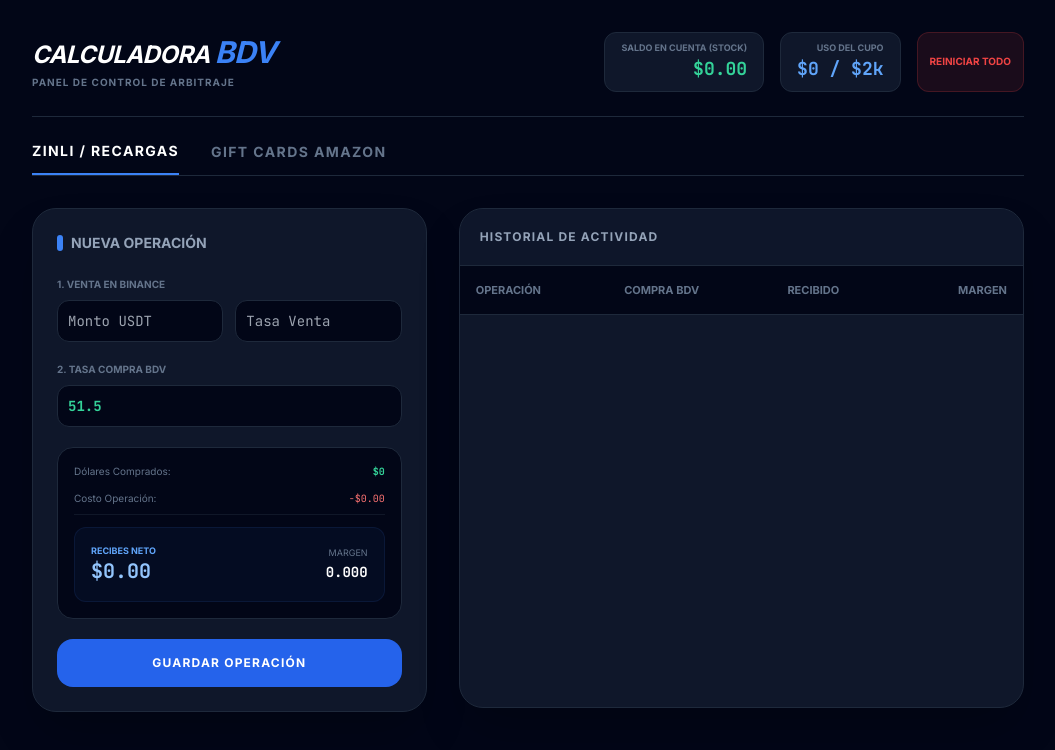
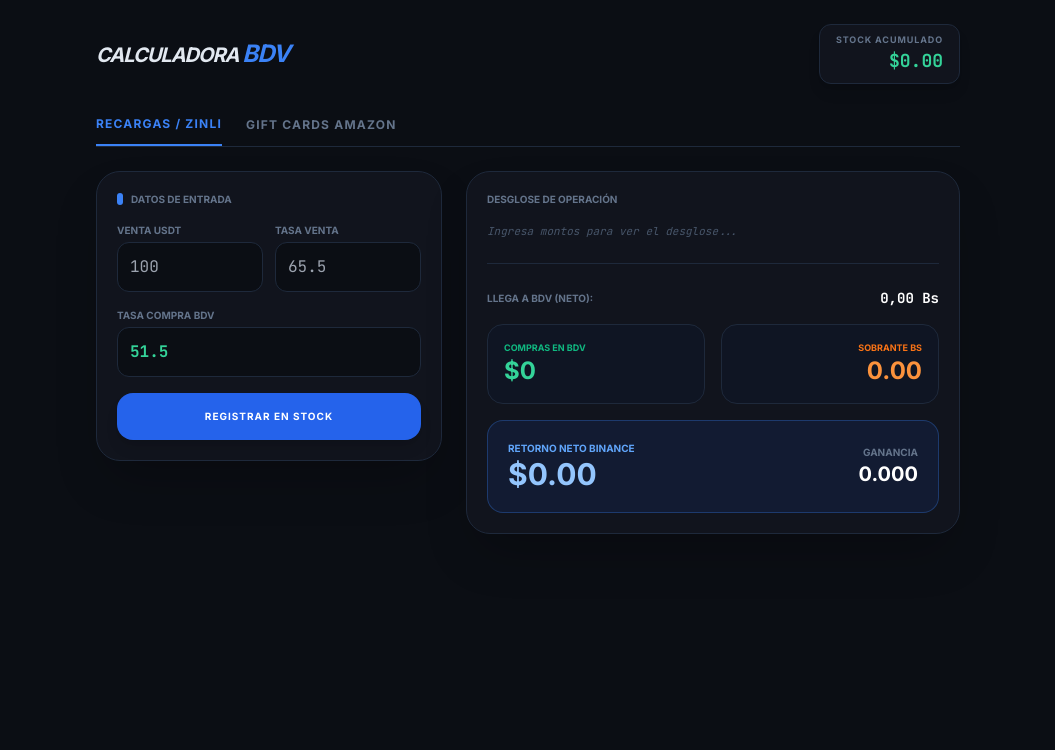
Before and after one commit to mujammadhideki/calculadorabdv, a plain HTML site: page index.html in a window 1280 px wide. Shown: the whole page, without its empty margins (112-1167 px from the left). Drawn offline with nearby package versions, Linux system fonts and the light colour scheme.

Commit message:
Update index.html

```diff
--- a/index.html
+++ b/index.html
@@ -3,117 +3,109 @@
 <head>
     <meta charset="UTF-8">
     <meta name="viewport" content="width=device-width, initial-scale=1.0">
-    <title>Calculadora BDV Pro - GitHub Version</title>
+    <title>Calculadora BDV Pro - Desglose Detallado</title>
     <script src="https://cdn.tailwindcss.com"></script>
     <style>
         @import url('https://fonts.googleapis.com/css2?family=JetBrains+Mono:wght@400;700&family=Inter:wght@400;600;700&display=swap');
-        body { font-family: 'Inter', sans-serif; background-color: #020617; }
+        body { font-family: 'Inter', sans-serif; background-color: #0b0e14; color: #e2e8f0; }
         .mono { font-family: 'JetBrains Mono', monospace; }
-        .tab-active { border-bottom: 2px solid #3b82f6; color: white; }
+        .card-dark { background-color: #11141d; border: 1px solid #1e293b; }
+        .input-dark { background-color: #0b0e14; border: 1px solid #1e293b; color: white; }
+        input, select { font-size: 16px !important; }
+        .tab-active { border-bottom: 2px solid #3b82f6; color: #3b82f6; }
     </style>
 </head>
-<body class="text-slate-200 min-h-screen pb-20">
+<body class="min-h-screen pb-10">
 
-    <div class="max-w-5xl mx-auto px-4 py-8">
-        <!-- Encabezado Principal -->
-        <div class="flex flex-col md:flex-row justify-between items-start md:items-center mb-6 gap-4 border-b border-slate-800 pb-6">
-            <div>
-                <h1 class="text-2xl font-bold text-white tracking-tight italic">CALCULADORA <span class="text-blue-500 font-extrabold text-3xl">BDV</span></h1>
-                <p class="text-slate-500 text-[10px] mt-1 uppercase tracking-widest font-bold text-blue-400">Panel de Control de Arbitraje</p>
-            </div>
-            <div class="flex gap-4">
-                <div class="bg-slate-900 border border-slate-800 rounded-xl px-4 py-2 text-right">
-                    <p class="text-[9px] text-slate-500 uppercase font-bold">Saldo en Cuenta (Stock)</p>
-                    <p id="statStock" class="text-lg font-bold mono text-emerald-400">$0.00</p>
-                </div>
-                <div class="bg-slate-900 border border-slate-800 rounded-xl px-4 py-2 text-right">
-                    <p class="text-[9px] text-slate-500 uppercase font-bold">Uso del Cupo</p>
-                    <p id="statLimite" class="text-lg font-bold mono text-blue-400">$0 / $2k</p>
-                </div>
-                <button onclick="resetGeneral()" class="bg-red-500/10 hover:bg-red-500/20 text-red-500 text-[10px] font-bold px-3 rounded-xl border border-red-500/20 transition-all uppercase">Reiniciar Todo</button>
+    <div class="max-w-4xl mx-auto px-4 py-6">
+        <!-- Header -->
+        <div class="flex justify-between items-center mb-8">
+            <h1 class="text-xl font-bold tracking-tighter italic uppercase">Calculadora <span class="text-blue-500 font-extrabold text-2xl">BDV</span></h1>
+            <div class="card-dark rounded-xl px-4 py-2 text-right shadow-lg">
+                <p class="text-[9px] text-slate-500 uppercase font-bold tracking-widest">Stock Acumulado</p>
+                <p id="statStock" class="text-lg font-bold mono text-emerald-400">$0.00</p>
             </div>
         </div>
 
-        <!-- Navegación de Modos -->
-        <div class="flex gap-8 mb-8 border-b border-slate-800">
-            <button onclick="setTab('zinli')" id="tabZinli" class="pb-3 text-sm font-bold uppercase tracking-widest transition-all tab-active">Zinli / Recargas</button>
-            <button onclick="setTab('giftcard')" id="tabGift" class="pb-3 text-sm font-bold uppercase tracking-widest text-slate-500 hover:text-slate-300 transition-all">Gift Cards Amazon</button>
+        <!-- Pestañas -->
+        <div class="flex gap-6 mb-6 border-b border-slate-800">
+            <button onclick="setTab('zinli')" id="tabZinli" class="pb-3 text-xs font-bold uppercase tracking-widest transition-all tab-active">Recargas / Zinli</button>
+            <button onclick="setTab('giftcard')" id="tabGift" class="pb-3 text-xs font-bold uppercase tracking-widest text-slate-500 hover:text-slate-300 transition-all">Gift Cards Amazon</button>
         </div>
 
-        <div class="grid grid-cols-1 lg:grid-cols-12 gap-8">
-            <!-- Formulario de Entrada -->
+        <div class="grid grid-cols-1 lg:grid-cols-12 gap-6">
+            <!-- Columna Izquierda: Entradas -->
             <div class="lg:col-span-5 space-y-4">
-                <div class="bg-slate-900 border border-slate-800 rounded-3xl p-6 shadow-2xl">
-                    <h2 class="text-sm font-bold text-slate-400 uppercase mb-6 flex items-center gap-2">
-                        <span class="w-1.5 h-4 bg-blue-500 rounded-full"></span> Nueva Operación
+                <div class="card-dark rounded-3xl p-5 shadow-2xl">
+                    <h2 class="text-[10px] font-bold text-slate-500 uppercase mb-4 flex items-center gap-2">
+                        <span class="w-1.5 h-3 bg-blue-500 rounded-full"></span> Datos de Entrada
                     </h2>
 
-                    <div class="space-y-5">
-                        <div class="space-y-2">
-                            <label class="block text-[10px] font-bold text-slate-500 uppercase">1. Venta en Binance</label>
-                            <div class="flex gap-3">
-                                <input type="number" id="inUsdt" oninput="calc()" placeholder="Monto USDT" class="w-full bg-slate-950 border border-slate-800 p-2.5 rounded-xl outline-none focus:border-blue-500 transition-all mono text-sm">
-                                <input type="number" id="inTasaV" oninput="calc()" placeholder="Tasa Venta" class="w-full bg-slate-950 border border-slate-800 p-2.5 rounded-xl outline-none focus:border-blue-500 transition-all mono text-sm">
+                    <div class="space-y-4">
+                        <div class="grid grid-cols-2 gap-3">
+                            <div class="space-y-1">
+                                <label class="block text-[10px] font-bold text-slate-500 uppercase">Venta USDT</label>
+                                <input type="number" id="inUsdt" oninput="calc()" placeholder="100" class="w-full input-dark p-3 rounded-xl outline-none focus:border-blue-500 mono">
+                            </div>
+                            <div class="space-y-1">
+                                <label class="block text-[10px] font-bold text-slate-500 uppercase">Tasa Venta</label>
+                                <input type="number" id="inTasaV" oninput="calc()" placeholder="65.5" class="w-full input-dark p-3 rounded-xl outline-none focus:border-blue-500 mono">
                             </div>
                         </div>
 
-                        <div class="space-y-2">
-                            <label class="block text-[10px] font-bold text-slate-500 uppercase">2. Tasa Compra BDV</label>
-                            <input type="number" id="inTasaC" oninput="calc()" value="51.5" class="w-full bg-slate-950 border border-slate-800 p-2.5 rounded-xl outline-none focus:border-emerald-500 transition-all mono text-sm text-emerald-400 font-bold">
+                        <div class="space-y-1">
+                            <label class="block text-[10px] font-bold text-slate-500 uppercase">Tasa Compra BDV</label>
+                            <input type="number" id="inTasaC" oninput="calc()" value="51.5" class="w-full input-dark p-3 rounded-xl outline-none focus:border-emerald-500 text-emerald-400 font-bold mono">
                         </div>
 
-                        <div id="giftSelectorBox" class="hidden space-y-2">
-                            <label class="block text-[10px] font-bold text-slate-500 uppercase">3. Selección de Tarjeta</label>
-                            <select id="inGiftCard" onchange="calc()" class="w-full bg-slate-950 border border-slate-800 p-2.5 rounded-xl outline-none focus:border-purple-500 transition-all mono text-xs text-purple-400"></select>
+                        <div id="giftSelectorBox" class="hidden space-y-1">
+                            <label class="block text-[10px] font-bold text-slate-500 uppercase">Seleccionar Gift Card</label>
+                            <select id="inGiftCard" onchange="calc()" class="w-full input-dark p-3 rounded-xl outline-none focus:border-purple-500 text-purple-400 mono text-xs"></select>
                         </div>
 
-                        <!-- Resultados en Tiempo Real -->
-                        <div class="bg-slate-950 rounded-2xl p-4 border border-slate-800 space-y-3">
-                            <div class="flex justify-between text-[10px]">
-                                <span class="text-slate-500">Dólares Comprados:</span>
-                                <span id="resDolarComprado" class="mono text-emerald-400 font-bold">$0</span>
-                            </div>
-                            <div class="flex justify-between text-[10px] pb-2 border-b border-slate-800/50">
-                                <span class="text-slate-500">Costo Operación:</span>
-                                <span id="resCostoOp" class="mono text-red-400">-$0.00</span>
-                            </div>
-                            <div class="bg-blue-500/5 p-4 rounded-xl border border-blue-500/10 flex justify-between items-center">
-                                <div>
-                                    <span class="text-[9px] text-blue-400 font-bold uppercase block">Recibes Neto</span>
-                                    <span id="resNetoFinal" class="text-xl font-bold mono text-blue-300">$0.00</span>
-                                </div>
-                                <div class="text-right">
-                                    <span class="text-[9px] text-slate-500 uppercase block">Margen</span>
-                                    <span id="resMargen" class="text-sm font-bold mono text-white">0.000</span>
-                                </div>
-                            </div>
-                        </div>
-
-                        <button id="saveBtn" onclick="saveOp()" class="w-full bg-blue-600 hover:bg-blue-500 text-white font-bold py-4 rounded-2xl transition-all uppercase text-xs tracking-widest">
-                            Guardar Operación
+                        <button onclick="saveOp()" class="w-full bg-blue-600 hover:bg-blue-500 text-white font-bold py-4 rounded-2xl transition-all shadow-lg active:scale-95 uppercase text-[10px] tracking-widest mt-2">
+                            Registrar en Stock
                         </button>
                     </div>
                 </div>
             </div>
 
-            <!-- Historial -->
-            <div class="lg:col-span-7">
-                <div class="bg-slate-900 border border-slate-800 rounded-3xl overflow-hidden shadow-2xl flex flex-col min-h-[500px]">
-                    <div class="p-5 border-b border-slate-800 bg-slate-900/50 flex justify-between items-center">
-                        <h3 class="text-xs font-bold text-slate-400 uppercase tracking-widest">Historial de Actividad</h3>
+            <!-- Columna Derecha: Desglose y Resultados -->
+            <div class="lg:col-span-7 space-y-4">
+                <div class="card-dark rounded-3xl p-5 shadow-2xl">
+                    <h2 class="text-[10px] font-bold text-slate-500 uppercase mb-4">Desglose de Operación</h2>
+
+                    <div id="desglose" class="space-y-3 text-[11px] mono">
+                        <p class="text-slate-600 italic">Ingresa montos para ver el desglose...</p>
                     </div>
-                    <div class="overflow-x-auto">
-                        <table class="w-full text-left text-[11px]">
-                            <thead class="bg-slate-950 text-slate-500 uppercase font-bold border-b border-slate-800">
-                                <tr>
-                                    <th class="p-4">Operación</th>
-                                    <th class="p-4">Compra BDV</th>
-                                    <th class="p-4">Recibido</th>
-                                    <th class="p-4 text-right">Margen</th>
-                                </tr>
-                            </thead>
-                            <tbody id="tableBody" class="divide-y divide-slate-800 mono text-slate-300"></tbody>
-                        </table>
+
+                    <div class="mt-6 pt-6 border-t border-slate-800 space-y-4">
+                        <div class="flex justify-between items-center mb-2">
+                            <span class="text-[10px] text-slate-500 font-bold uppercase">Llega a BDV (Neto):</span>
+                            <span id="resBsNeto" class="text-white font-bold mono text-sm">0,00 Bs</span>
+                        </div>
+
+                        <div class="grid grid-cols-2 gap-4">
+                            <div class="bg-slate-900/50 p-4 rounded-2xl border border-slate-800">
+                                <p class="text-[9px] text-emerald-500 font-bold uppercase">Compras en BDV</p>
+                                <p id="resDolarComprado" class="text-2xl font-bold text-emerald-400">$0</p>
+                            </div>
+                            <div class="bg-slate-900/50 p-4 rounded-2xl border border-slate-800 text-right">
+                                <p class="text-[9px] text-orange-500 font-bold uppercase">Sobrante Bs</p>
+                                <p id="resSobrante" class="text-2xl font-bold text-orange-400">0.00</p>
+                            </div>
+                        </div>
+
+                        <div class="bg-blue-600/10 p-5 rounded-2xl border border-blue-500/30 flex justify-between items-center">
+                            <div>
+                                <p class="text-[10px] text-blue-400 font-bold uppercase">Retorno Neto Binance</p>
+                                <p id="resNetoFinal" class="text-3xl font-bold text-blue-300">$0.00</p>
+                            </div>
+                            <div class="text-right">
+                                <p class="text-[10px] text-slate-500 font-bold uppercase">Ganancia</p>
+                                <p id="resMargen" class="text-xl font-bold text-white">0.000</p>
+                            </div>
+                        </div>
                     </div>
                 </div>
             </div>
@@ -121,26 +113,36 @@
     </div>
 
     <script>
-        // Configuración de Gift Cards
+        // Listado completo basado en tus capturas de pantalla
         const giftCards = [
-            { get: 1.1, cost: 1.31 }, { get: 5.1, cost: 6.10 }, { get: 10.1, cost: 12.06 },
-            { get: 25.1, cost: 29.97 }, { get: 50.1, cost: 59.82 }, { get: 100.1, cost: 114.32 }
+            { get: 1.1, cost: 1.31 }, { get: 3.1, cost: 3.70 }, { get: 5.1, cost: 6.10 },
+            { get: 7.1, cost: 8.48 }, { get: 10.1, cost: 12.06 }, { get: 15.1, cost: 18.03 },
+            { get: 20.1, cost: 24.00 }, { get: 25.1, cost: 29.97 }, { get: 30.1, cost: 35.94 },
+            { get: 35.1, cost: 41.91 }, { get: 40.1, cost: 47.87 }, { get: 45.1, cost: 53.84 },
+            { get: 50.1, cost: 59.82 }, { get: 55.1, cost: 65.79 }, { get: 60.1, cost: 71.76 },
+            { get: 65.1, cost: 77.73 }, { get: 70.1, cost: 83.70 }, { get: 75.1, cost: 89.67 },
+            { get: 80.1, cost: 95.63 }, { get: 85.1, cost: 101.60 }, { get: 90.1, cost: 107.58 },
+            { get: 95.1, cost: 113.55 }, { get: 100.1, cost: 114.32 }, { get: 110.1, cost: 125.74 },
+            { get: 120.1, cost: 137.16 }, { get: 130.1, cost: 148.58 }, { get: 140.1, cost: 160.00 },
+            { get: 150.1, cost: 171.42 }, { get: 160.1, cost: 182.84 }, { get: 170.1, cost: 194.27 },
+            { get: 180.1, cost: 205.69 }, { get: 190.1, cost: 217.11 }, { get: 200.1, cost: 228.53 }
         ];
 
         let currentTab = 'zinli';
-        let history = JSON.parse(localStorage.getItem('bdv_history_v1')) || [];
-        let globalStock = parseFloat(localStorage.getItem('bdv_stock_v1')) || 0;
-        const LIMIT_MAX = 2000;
+        let globalStock = parseFloat(localStorage.getItem('bdv_stock_desglose')) || 0;
 
-        function initGiftSelector() {
-            const selGift = document.getElementById('inGiftCard');
-            selGift.innerHTML = giftCards.map(gc => `<option value="${gc.cost}" data-get="${gc.get}">Pagas $${gc.cost} -> Recibes $${gc.get}</option>`).join('');
+        function init() {
+            const sel = document.getElementById('inGiftCard');
+            sel.innerHTML = giftCards.map(gc => `<option value="${gc.cost}" data-get="${gc.get}">Card $${gc.get.toFixed(1)} (Cuesta $${gc.cost.toFixed(2)})</option>`).join('');
+            document.getElementById('statStock').innerText = `$${globalStock.toFixed(2)}`;
         }
 
         function setTab(tab) {
             currentTab = tab;
-            document.getElementById('tabZinli').className = `pb-3 text-sm font-bold uppercase tracking-widest transition-all ${tab === 'zinli' ? 'tab-active' : 'text-slate-500 hover:text-slate-300'}`;
-            document.getElementById('tabGift').className = `pb-3 text-sm font-bold uppercase tracking-widest transition-all ${tab === 'giftcard' ? 'tab-active' : 'text-slate-500 hover:text-slate-300'}`;
+            document.getElementById('tabZinli').classList.toggle('tab-active', tab === 'zinli');
+            document.getElementById('tabZinli').classList.toggle('text-slate-500', tab !== 'zinli');
+            document.getElementById('tabGift').classList.toggle('tab-active', tab === 'giftcard');
+            document.getElementById('tabGift').classList.toggle('text-slate-500', tab !== 'giftcard');
             document.getElementById('giftSelectorBox').classList.toggle('hidden', tab !== 'giftcard');
             calc();
         }
@@ -150,74 +152,83 @@
             const tVenta = parseFloat(document.getElementById('inTasaV').value) || 0;
             const tCompra = parseFloat(document.getElementById('inTasaC').value) || 0;
 
-            if (uVenta <= 0) return null;
+            if (uVenta <= 0 || tVenta <= 0) return;
 
-            // Lógica de compra BDV
-            const bsDisponibles = (uVenta * tVenta) * 0.9998 * 0.995;
-            const usdEnteros = Math.floor(bsDisponibles / tCompra);
+            // --- DESGLOSE PASO A PASO ---
+            const bsBrutos = uVenta * tVenta;
+            const comiBinance = bsBrutos * 0.0002; // 0.02%
+            const comiRetiro = bsBrutos * 0.005;  // 0.5% retiro
+            const bsNetos = bsBrutos - comiBinance - comiRetiro;
 
-            document.getElementById('resDolarComprado').innerText = "$" + usdEnteros;
+            const usdComprados = Math.floor(bsNetos / tCompra);
+            const sobranteBs = bsNetos % tCompra;
 
-            let costUsd = 0; let receivedUsd = 0;
+            let receivedUsd = 0;
+            let htmlDesglose = "";
 
             if (currentTab === 'zinli') {
-                costUsd = usdEnteros;
-                receivedUsd = (usdEnteros * 0.9625) * 0.975 * 0.935;
+                const comiRecarga = usdComprados * 0.0375; // 3.75% recarga
+                const netoZinli = usdComprados - comiRecarga;
+                const comiServicio = netoZinli * 0.025; // 2.5% servicio p2p
+                receivedUsd = (netoZinli - comiServicio) * 0.94; // 6% brecha cambio estimada
+
+                htmlDesglose = `
+                    <div class="flex justify-between"><span>Bruto Venta:</span><span class="text-white">${bsBrutos.toFixed(2)} Bs</span></div>
+                    <div class="flex justify-between text-red-400"><span>Comi. Binance (0.02%):</span><span>-${comiBinance.toFixed(2)} Bs</span></div>
+                    <div class="flex justify-between text-red-400"><span>Comi. Retiro (0.5%):</span><span>-${comiRetiro.toFixed(2)} Bs</span></div>
+                    <div class="flex justify-between border-b border-slate-800 pb-1 mb-1 font-bold"><span>Neto a BDV:</span><span class="text-blue-400">${bsNetos.toFixed(2)} Bs</span></div>
+                    <div class="flex justify-between"><span>Dólares Comprados:</span><span class="text-emerald-400">$${usdComprados}</span></div>
+                    <div class="flex justify-between text-red-400"><span>Comi. Recarga Zinli (3.75%):</span><span>-$${comiRecarga.toFixed(2)}</span></div>
+                    <div class="flex justify-between text-red-400"><span>Comi. Servicio P2P (2.5%):</span><span>-$${comiServicio.toFixed(2)}</span></div>
+                    <div class="flex justify-between font-bold text-blue-300"><span>Monto a pedir en P2P:</span><span>$${(netoZinli - comiServicio).toFixed(2)}</span></div>
+                `;
             } else {
                 const sel = document.getElementById('inGiftCard');
-                costUsd = parseFloat(sel.value) * 1.025;
-                receivedUsd = parseFloat(sel.options[sel.selectedIndex].dataset.get);
+                const cost = parseFloat(sel.value);
+                const get = parseFloat(sel.options[sel.selectedIndex].dataset.get);
+                receivedUsd = get;
+
+                htmlDesglose = `
+                    <div class="flex justify-between"><span>Neto en BDV:</span><span class="text-blue-400">${bsNetos.toFixed(2)} Bs</span></div>
+                    <div class="flex justify-between"><span>Dólares Comprados:</span><span class="text-emerald-400">$${usdComprados}</span></div>
+                    <div class="flex justify-between text-purple-400"><span>Costo Gift Card ($${get}):</span><span>-$${cost}</span></div>
+                    <div class="flex justify-between font-bold text-white"><span>Retorno Directo:</span><span>$${get.toFixed(2)}</span></div>
+                `;
             }
 
+            document.getElementById('desglose').innerHTML = htmlDesglose;
+
+            // Verificamos existencia antes de asignar (Fix para el error reportado)
+            const elBsNeto = document.getElementById('resBsNeto');
+            if(elBsNeto) elBsNeto.innerText = bsNetos.toLocaleString(undefined, {minimumFractionDigits: 2}) + " Bs";
+
+            document.getElementById('resDolarComprado').innerText = "$" + usdComprados;
+            document.getElementById('resSobrante').innerText = sobranteBs.toLocaleString(undefined, {minimumFractionDigits: 2});
+            document.getElementById('resNetoFinal').innerText = "$" + receivedUsd.toFixed(2);
+
             const margen = receivedUsd - uVenta;
-
-            document.getElementById('resCostoOp').innerText = "-$" + costUsd.toFixed(2);
-            document.getElementById('resNetoFinal').innerText = "$" + receivedUsd.toFixed(2);
             const mLabel = document.getElementById('resMargen');
-            mLabel.innerText = margen.toFixed(3);
-            mLabel.className = `text-sm font-bold mono ${margen >= 0 ? 'text-emerald-400' : 'text-red-400'}`;
-
-            return { type: currentTab, uVenta, tVenta, usdEnteros, costUsd, receivedUsd, margen };
+            mLabel.innerText = (margen >= 0 ? "+" : "") + margen.toFixed(3);
+            mLabel.className = `text-xl font-bold mono ${margen >= 0 ? 'text-emerald-400' : 'text-red-400'}`;
         }
 
         function saveOp() {
-            const res = calc();
-            if (!res) return;
-            globalStock = (globalStock + res.usdEnteros) - res.costUsd;
-            history.unshift({ id: Date.now(), ...res, stockSnap: globalStock });
-            localStorage.setItem('bdv_history_v1', JSON.stringify(history));
-            localStorage.setItem('bdv_stock_v1', globalStock);
-            render();
+            const uV = parseFloat(document.getElementById('inUsdt').value) || 0;
+            const tV = parseFloat(document.getElementById('inTasaV').value) || 0;
+            const tC = parseFloat(document.getElementById('inTasaC').value) || 0;
+
+            if(!uV || !tV || !tC) return;
+
+            const bsNetos = (uV * tV) * 0.9998 * 0.995;
+            const usdComprados = Math.floor(bsNetos / tC);
+
+            globalStock += usdComprados;
+            localStorage.setItem('bdv_stock_desglose', globalStock);
+            document.getElementById('statStock').innerText = `$${globalStock.toFixed(2)}`;
+            alert("Operación registrada en Stock");
         }
 
-        function render() {
-            document.getElementById('statStock').innerText = `$${globalStock.toFixed(2)}`;
-            const consumed = history.reduce((a, b) => a + b.usdEnteros, 0);
-            document.getElementById('statLimite').innerText = `$${consumed} / $2k`;
-
-            const tbody = document.getElementById('tableBody');
-            tbody.innerHTML = history.map(h => `
-                <tr class="hover:bg-slate-800/40">
-                    <td class="p-4 border-l-2 ${h.type === 'zinli' ? 'border-blue-500' : 'border-purple-500'}">
-                        <div class="text-white font-bold">$${h.uVenta} <span class="text-slate-500 text-[9px]">@${h.tVenta}</span></div>
-                        <div class="text-[8px] uppercase text-slate-500">${h.type}</div>
-                    </td>
-                    <td class="p-4 text-emerald-400 font-bold">$${h.usdEnteros}</td>
-                    <td class="p-4 text-blue-300 font-bold">$${h.receivedUsd.toFixed(2)}</td>
-                    <td class="p-4 text-right font-bold ${h.margen >= 0 ? 'text-emerald-400' : 'text-red-400'}">${h.margen.toFixed(3)}</td>
-                </tr>
-            `).join('');
-        }
-
-        function resetGeneral() {
-            if(confirm("¿Reiniciar toda la base de datos?")) {
-                localStorage.clear();
-                location.reload();
-            }
-        }
-
-        initGiftSelector();
-        render();
+        init();
     </script>
 </body>
 </html>
```
